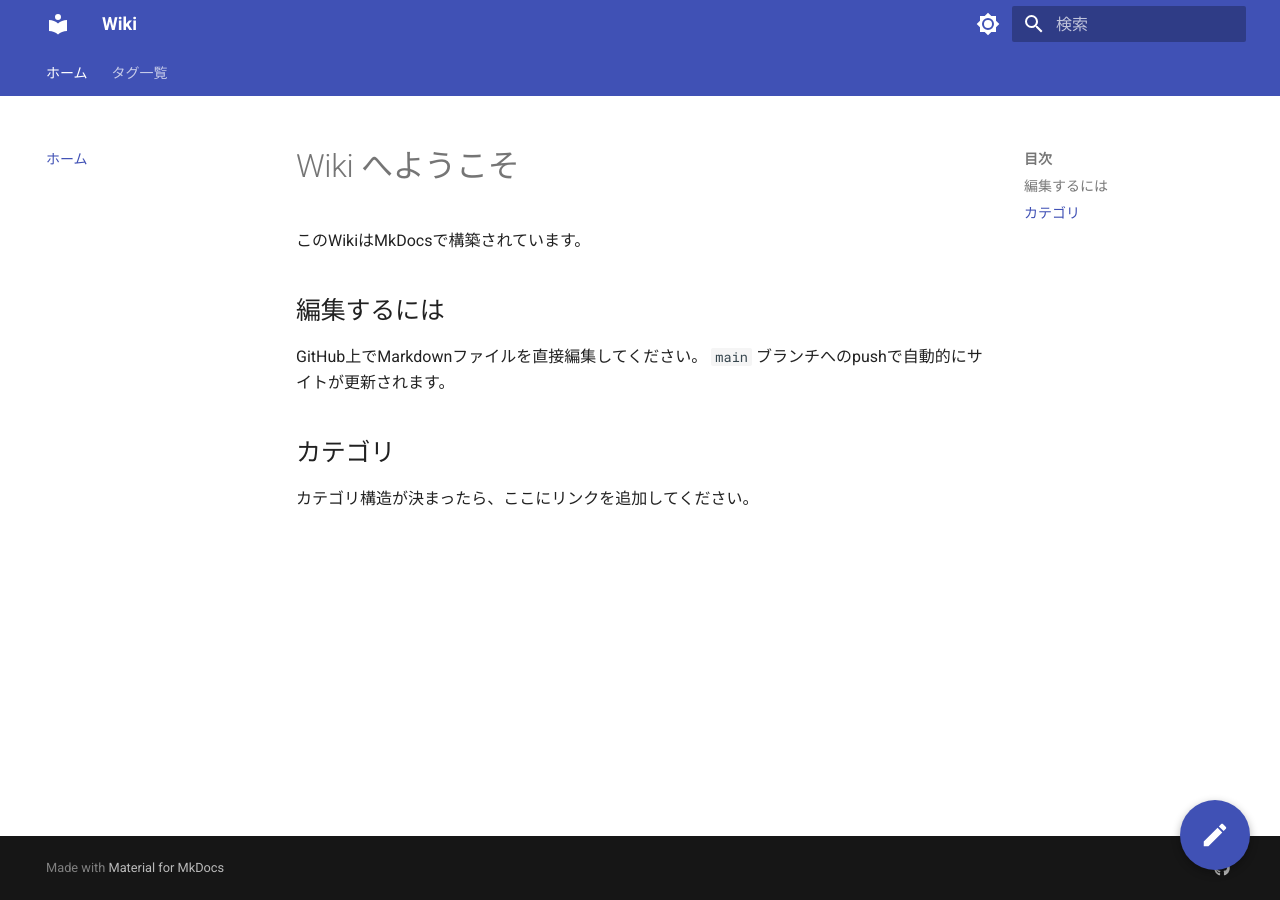
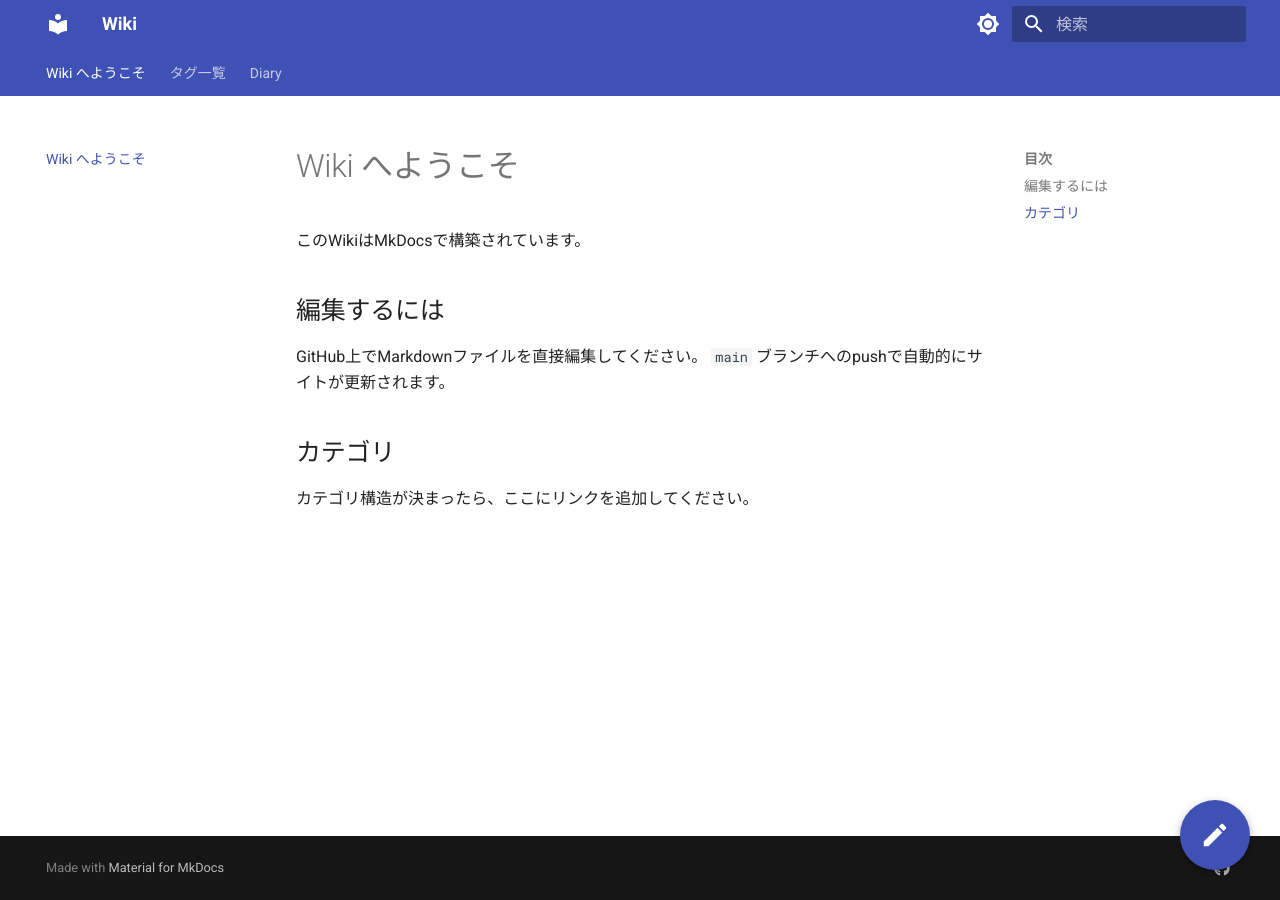
Before and after one commit to ymd2015/site_test, an MkDocs documentation site: the page built from docs/index.md, in a window 1280 px wide. Built offline with MkDocs 1.6.1 and Material for MkDocs 9.7.7, drawn with Linux system fonts in a browser that asks for light colours; part of the change alters nothing that is shown.

Commit message:
nav を削除して日記ファイルを自動検出するよう変更

```diff
--- a/mkdocs.yml
+++ b/mkdocs.yml
@@ -49,8 +49,3 @@ markdown_extensions:
       permalink: true
   - pymdownx.highlight
   - pymdownx.superfences
-
-nav:
-  - ホーム: index.md
-  - タグ一覧: tags.md
-  # カテゴリ構造が決まったらここに追加
```
